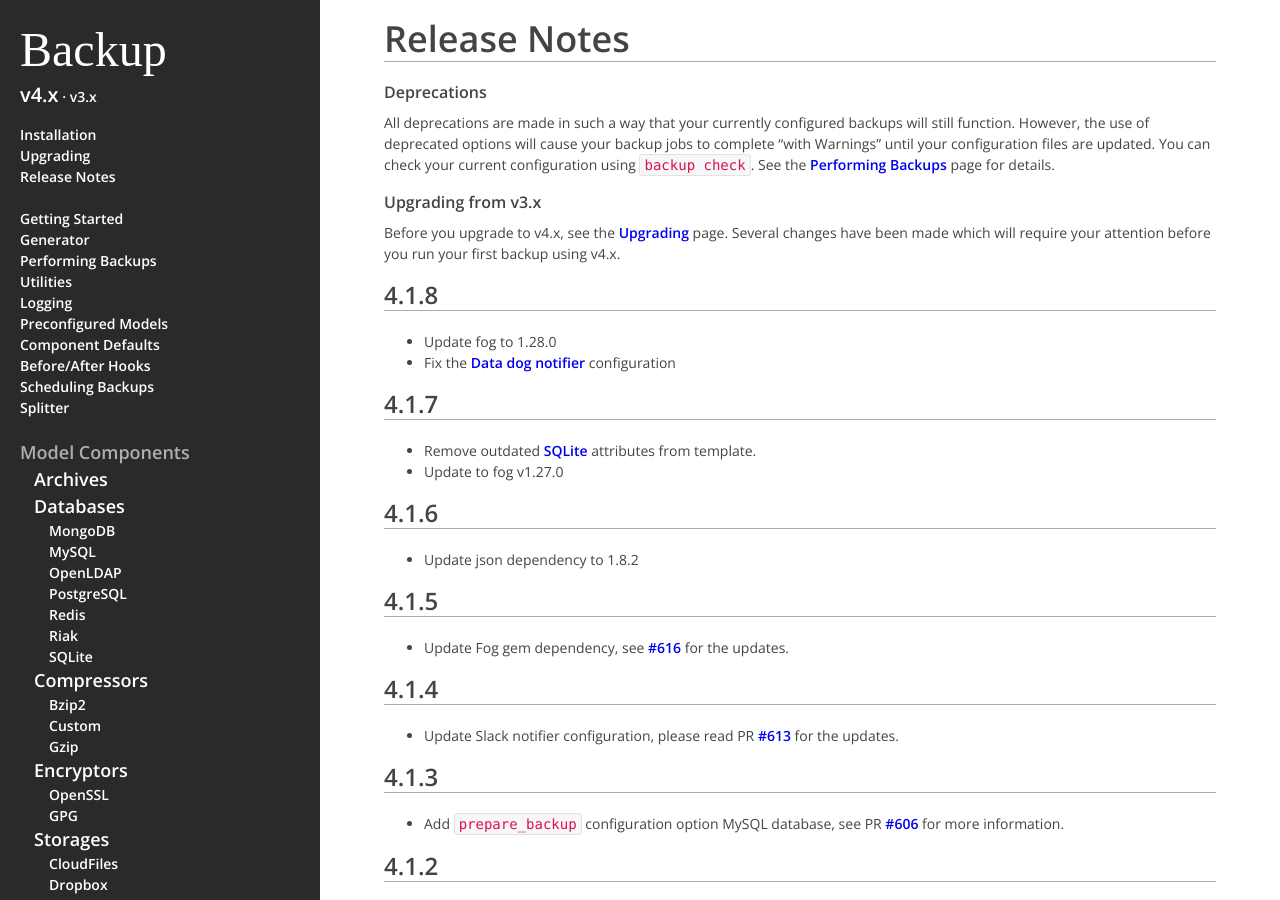
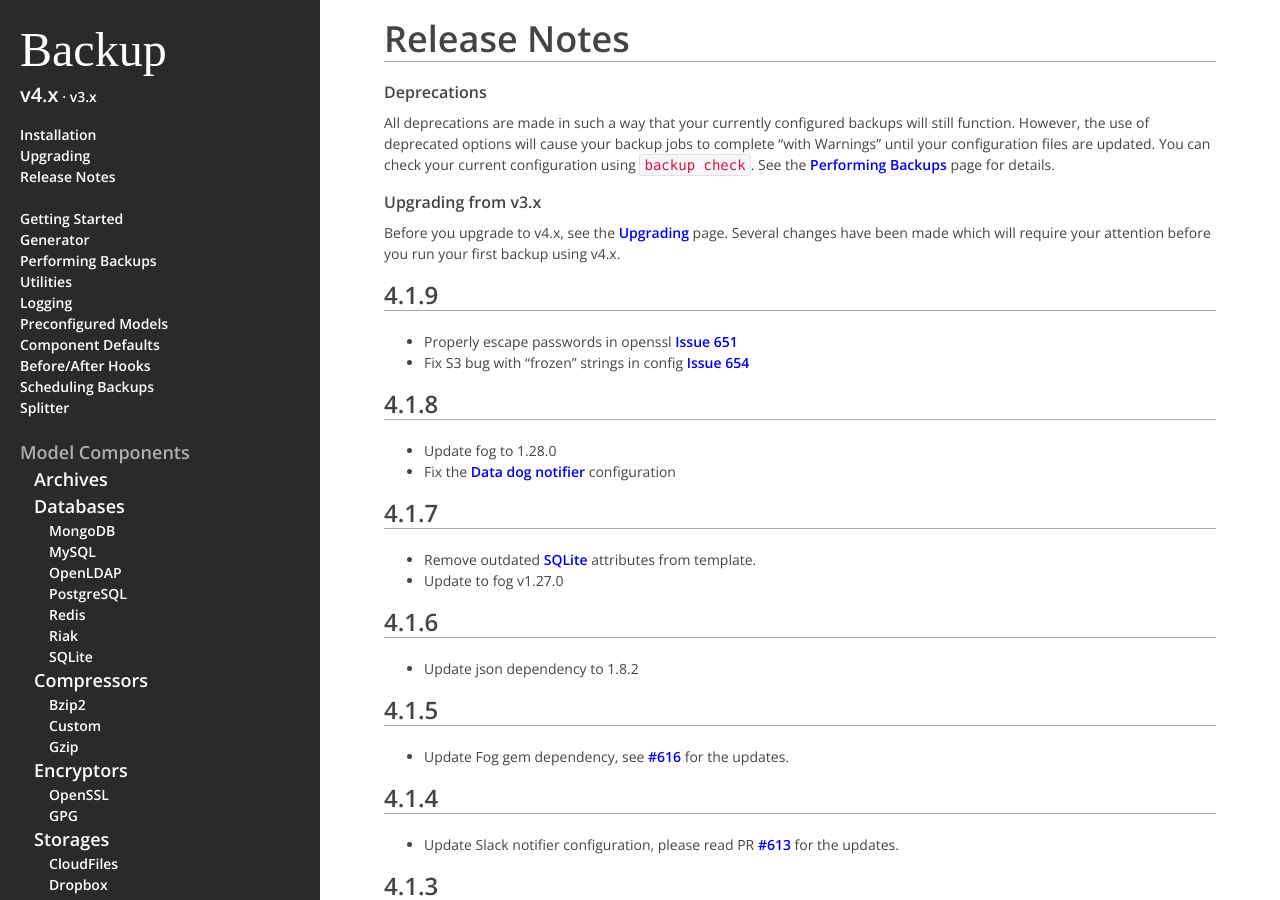
Before and after one commit to backup/backup, a Jekyll site: the page built from v4/release-notes/index.md, in a window 1280 px wide and 900 px high. Built offline with Jekyll 4.4.1, drawn with Linux system fonts in a browser that asks for light colours; some web fonts are replaced; Markdown is read by kramdown in place of the engine named in the settings.

Commit message:
Add 4.1.9 release notes

```diff
--- a/v4/release-notes/index.md
+++ b/v4/release-notes/index.md
@@ -17,6 +17,12 @@ See the [Performing Backups][performing-backups] page for details.
 
 Before you upgrade to v4.x, see the [Upgrading][upgrading] page.
 Several changes have been made which will require your attention before you run your first backup using v4.x.
+
+4.1.9
+-----
+
+- Properly escape passwords in openssl [Issue 651](https://github.com/backup/backup/pull/651)
+- Fix S3 bug with "frozen" strings in config [Issue 654](https://github.com/backup/backup/pull/654)
 
 4.1.8
 -----
```
